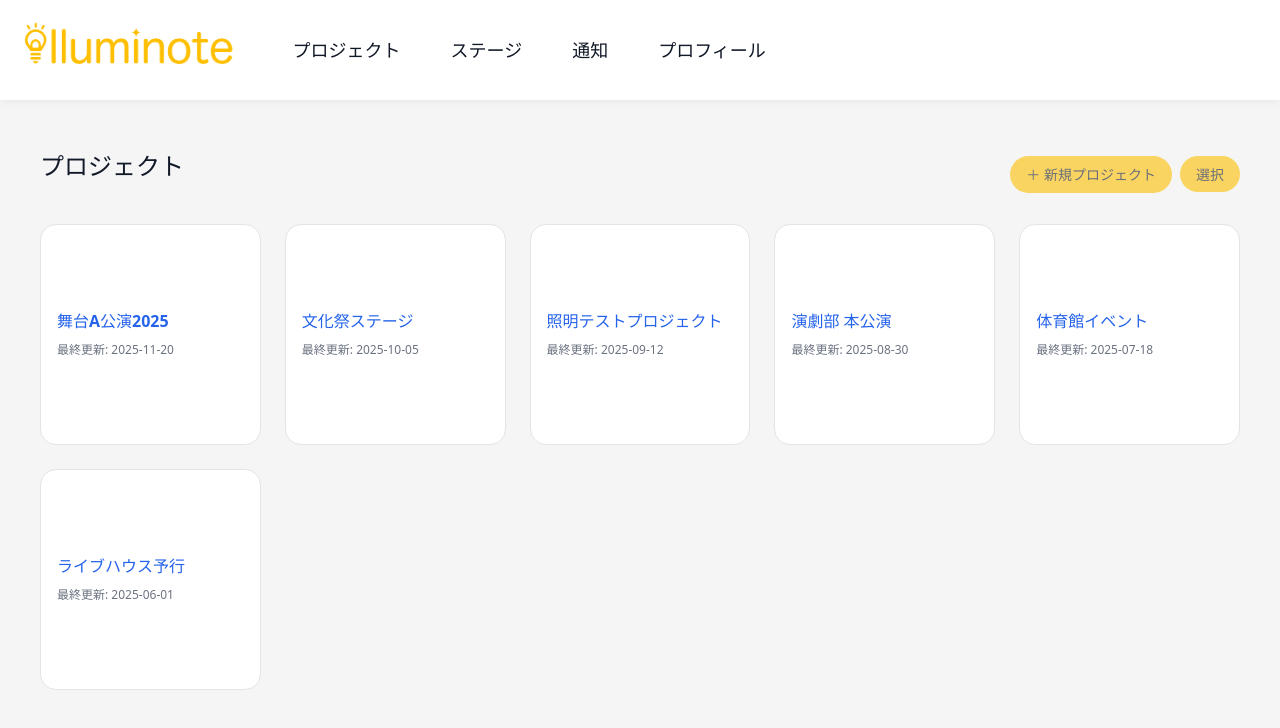
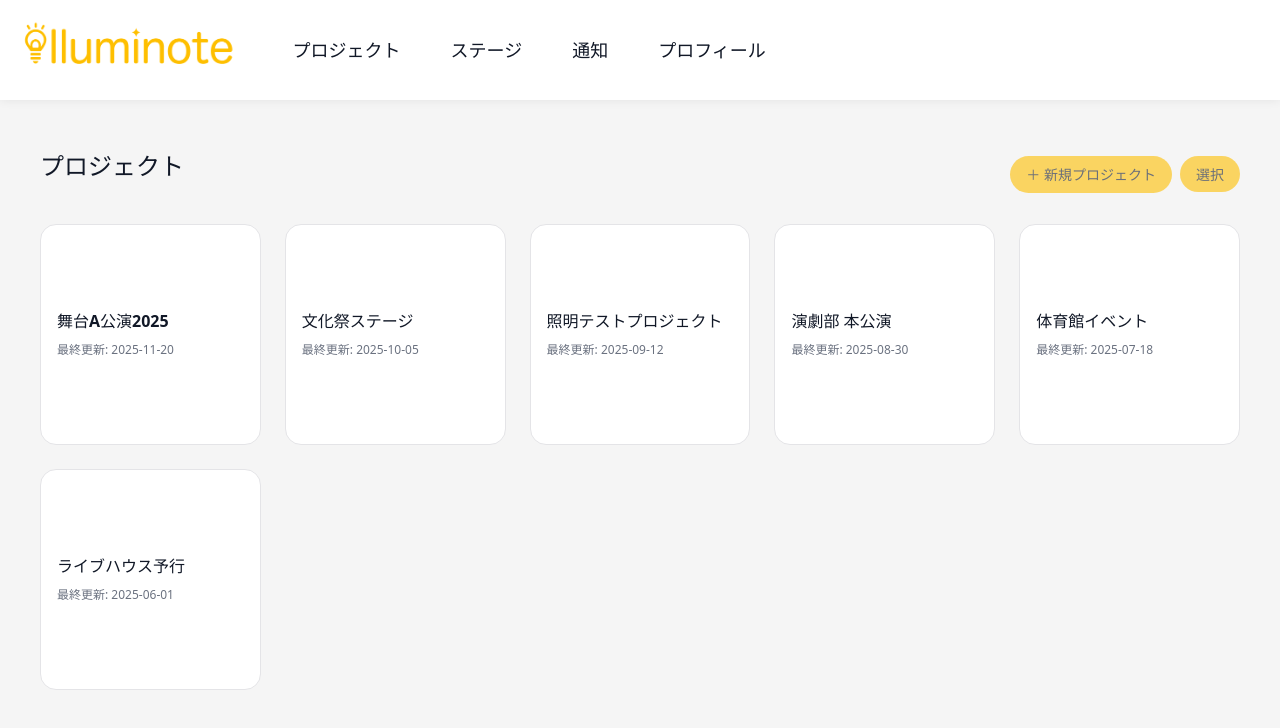
Before and after one commit to tsukuba-cojt/illumi-note, a React (Vite) app in the folder frontend/: page /projects in a window 1280 px wide. Shown: the top 728 px of the page. Built offline with nearby package versions, Linux system fonts and the light colour scheme.

Commit message:
プロジェクトカードのクリック判定領域を追加

```diff
--- a/frontend/src/App.css
+++ b/frontend/src/App.css
@@ -275,7 +275,16 @@ header.global > img {
   transition: transform 0.2s ease, opacity 0.2s ease;
 }
 
-.project-card:active {
+.project-card:not(.project-card-selectable) {
+  padding: 0;
+  cursor: pointer;
+}
+
+.project-card:not(.project-card-selectable):active {
+  cursor: pointer;
+}
+
+.project-card.project-card-selectable:active {
   cursor: grabbing;
 }
 
@@ -411,6 +420,16 @@ header.global > img {
   width: 100%;
   box-sizing: border-box;
 }
+
+ .project-card:not(.project-card-selectable) .project-card-inner {
+  display: flex;
+  flex-direction: column;
+  justify-content: center;
+  height: 100%;
+  padding: 16px;
+  color: inherit;
+  text-decoration: none;
+ }
 
 .project-card-title {
   margin: 0 0 8px;
```
